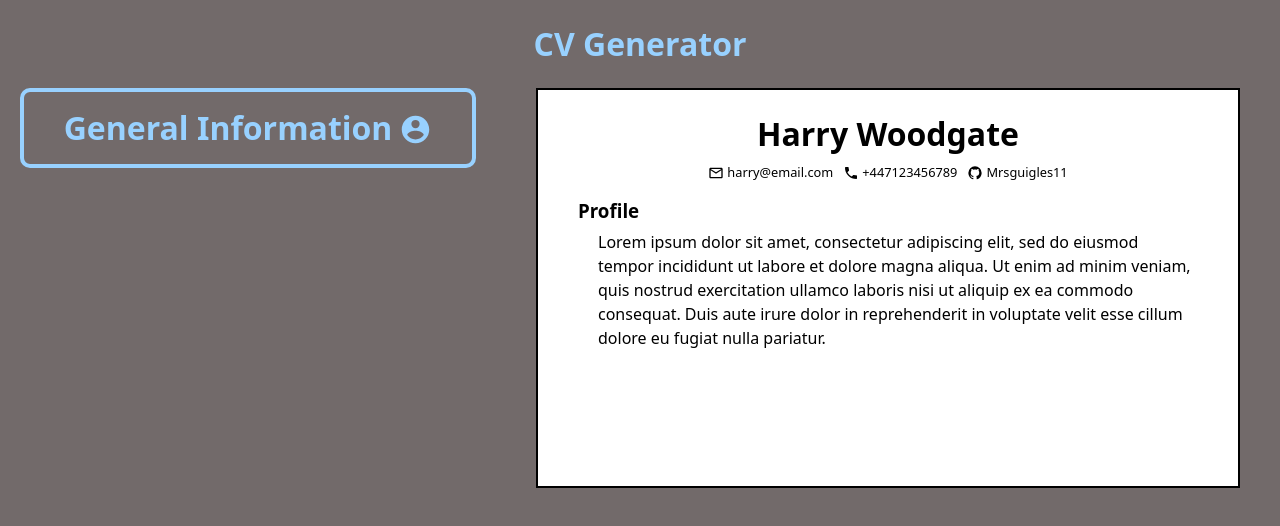
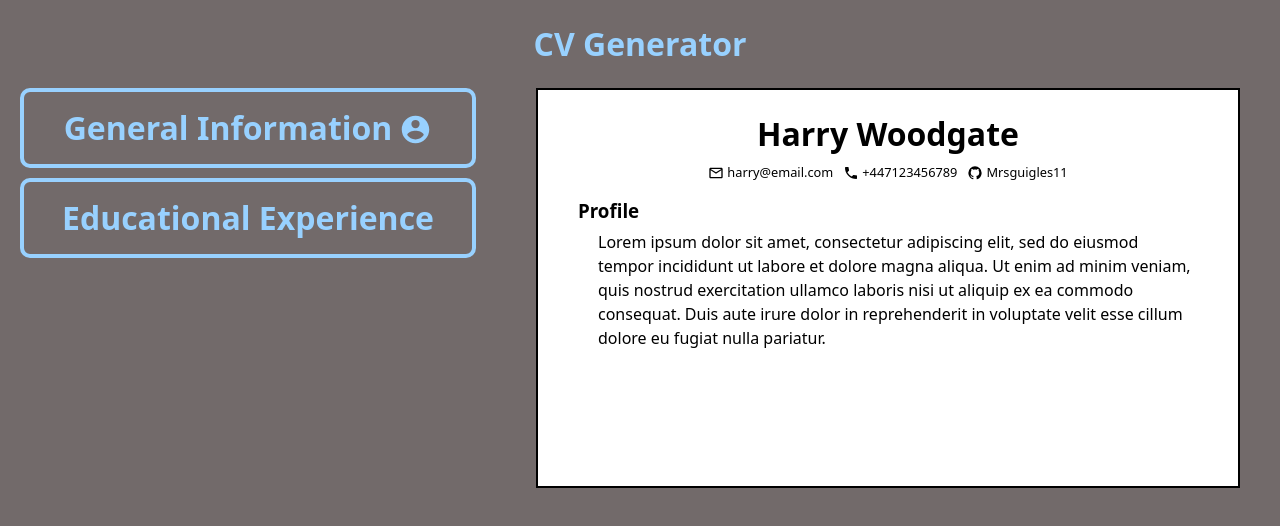
Before and after one commit to Mrsguigles11/cv_application, a React (Vite) app: page / in a window 1280 px wide. Shown: the top 526 px of the page. Built offline with nearby package versions, Linux system fonts and the light colour scheme.

Commit message:
edit handleClick so that it can handle more than 1 input section, create basic educational experience input section

```diff
--- a/src/components/content.jsx
+++ b/src/components/content.jsx
@@ -12,6 +12,11 @@ function Content() {
       Profile:
         "Lorem ipsum dolor sit amet, consectetur adipiscing elit, sed do eiusmod tempor incididunt ut labore et dolore magna aliqua. Ut enim ad minim veniam, quis nostrud exercitation ullamco laboris nisi ut aliquip ex ea commodo consequat. Duis aute irure dolor in reprehenderit in voluptate velit esse cillum dolore eu fugiat nulla pariatur.",
     },
+    "Educational Experience" : {
+      "School Name" : "",
+      Study : "",
+      "Date of Study" : ""
+    }
   });
 
   function handleChange(text, section, input) {
@@ -29,7 +34,15 @@ function Content() {
           inputs={["Name", "Email", "Phone Number", "Github", "Profile"]}
           onChange={handleChange}
           content={cvContent}
+          index={0}
         />
+        <InputSection
+          heading={"Educational Experience"}
+          inputs={["School Name", "Study", "Date of Study"]}
+          onChange={handleChange}
+          content={cvContent}
+          index={1}
+          />
       </div>
       <div className="cv_container">
         <CV text={cvContent}></CV>
--- a/src/components/input_section.jsx
+++ b/src/components/input_section.jsx
@@ -1,16 +1,16 @@
 import "../styles/input_section.css";
 
-function handleClick () {
-  const collapsibleContent = document.querySelector('.collapsible_content');
-  const inputSection = document.querySelector('.input_section');
-  collapsibleContent.className === "collapsible_content hidden" ? collapsibleContent.className = "collapsible_content visible" : collapsibleContent.className = "collapsible_content hidden";
-  inputSection.className === "input_section" ? inputSection.className = "input_section expanded" : inputSection.className = "input_section";
+function handleClick (index) {
+  const collapsibleContents = document.querySelectorAll('.collapsible_content');
+  const inputSections = document.querySelectorAll('.input_section');
+  collapsibleContents[index].className === "collapsible_content hidden" ? collapsibleContents[index].className = "collapsible_content visible" : collapsibleContents[index].className = "collapsible_content hidden";
+  inputSections[index].className === "input_section" ? inputSections[index].className = "input_section expanded" : inputSections[index].className = "input_section";
 }
 
-function InputSection({ heading, inputs, onChange, content, symbol }) {
+function InputSection({ heading, inputs, onChange, content, symbol, index }) {
   return (
     <div className="input_section">
-      <div className="input_heading_container" onClick={handleClick}>
+      <div className="input_heading_container" onClick={() => handleClick(index)}>
         <h2>{heading}</h2>
         {symbol}
       </div>
--- a/src/styles/input_section.css
+++ b/src/styles/input_section.css
@@ -4,6 +4,7 @@
     border-radius: 10px;
     max-height: 80px;
     transition: max-height 0.5s ease;
+    margin-bottom: 10px;
 }
 
 .input_section.expanded {
```
